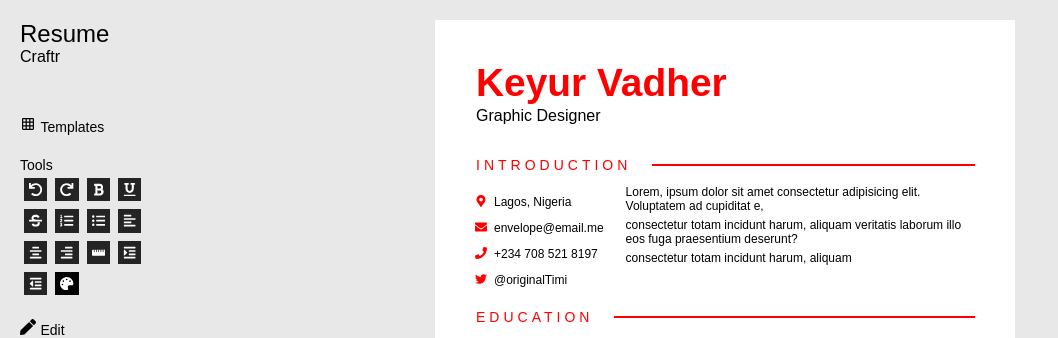
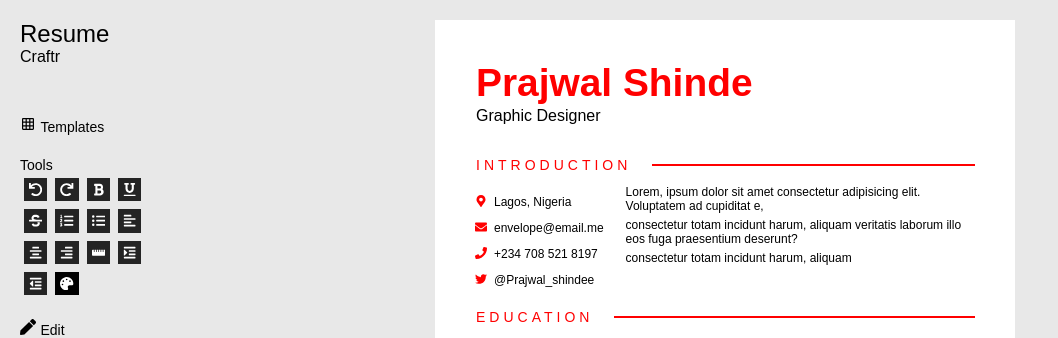
Before and after one commit to Prajwal-shindee/resumecraftr, a React (Vite) app: page /create/orea in a window 1280 px wide. Shown: the top 338 px of the page, without its empty margins (0-1058 px from the left). Built offline with nearby package versions, Linux system fonts and the light colour scheme; a web font is replaced by a local one.

Commit message:
Update orea.tsx

```diff
--- a/src/Components/Resume/Orea/orea.tsx
+++ b/src/Components/Resume/Orea/orea.tsx
@@ -21,7 +21,7 @@ const SectionRule = ({name,edit}:{name:string,edit:boolean})=>(
       <div className="orea" ref={el} >
 
        <div className="header">
-         <h1 className="head --primary-color" data-editable={edit} contentEditable={edit}>Keyur Vadher</h1>
+         <h1 className="head --primary-color" data-editable={edit} contentEditable={edit}>Prajwal Shinde</h1>
          <p className="role" data-editable={edit} contentEditable={edit}>Graphic Designer</p>
        </div>
 
@@ -48,7 +48,7 @@ const SectionRule = ({name,edit}:{name:string,edit:boolean})=>(
 
          <div className="contact">
         <span className="icon --primary-color"><FaTwitter className='--icon-color' color='red' /></span>
-         <span className="text" data-editable={edit} contentEditable={edit}>@originalTimi</span></div>
+         <span className="text" data-editable={edit} contentEditable={edit}>@Prajwal_shindee</span></div>
 
 
     </div>
```
